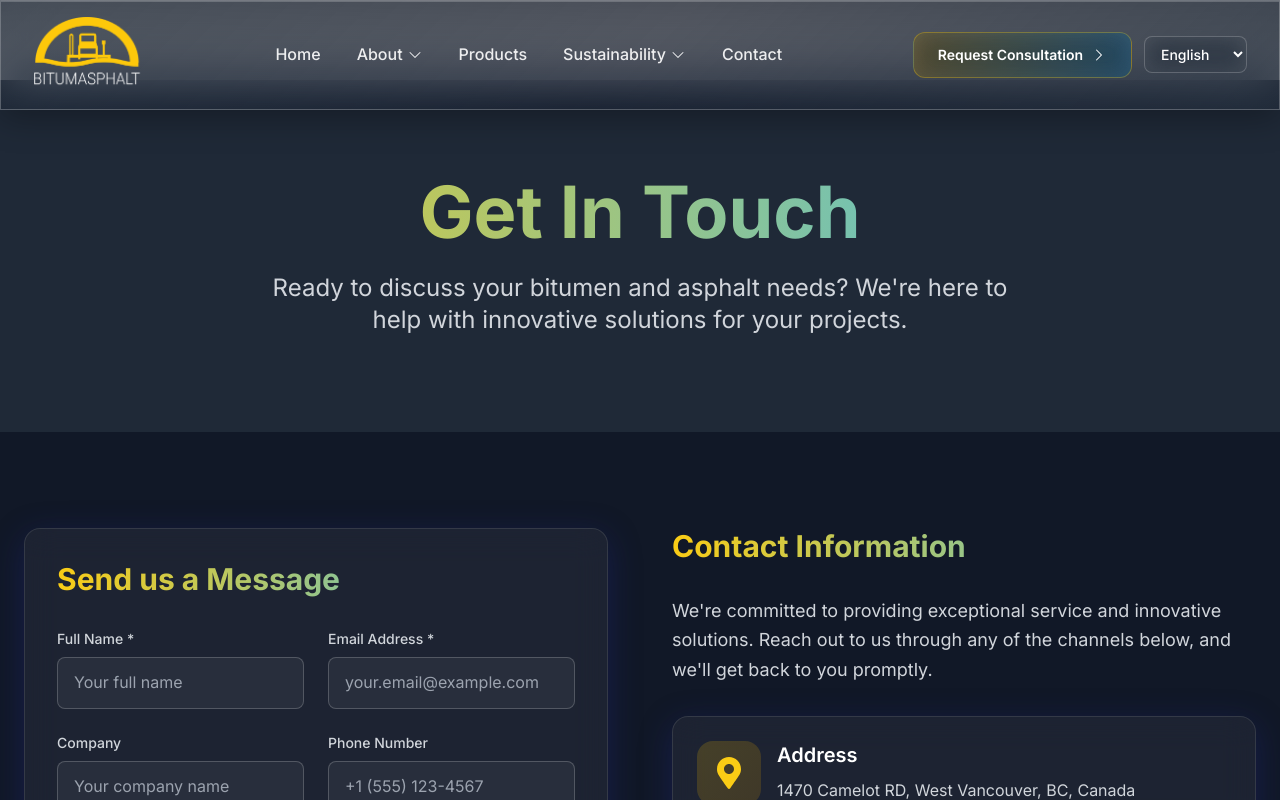
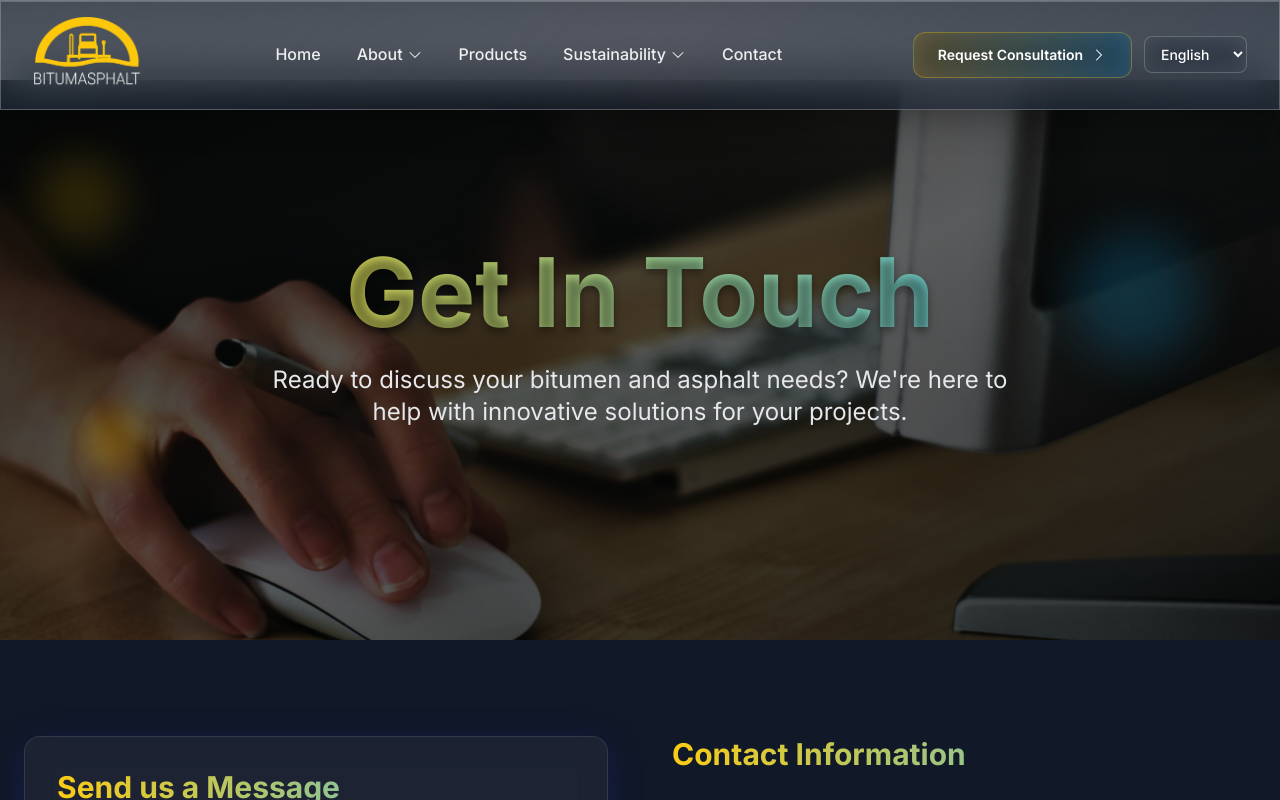
Before and after one commit to dejpa/bitumpro, a Next.js app: page /en/contact in a window 1280 px wide. Shown: the top 800 px of the page. Built offline with nearby package versions, Linux system fonts and the light colour scheme.

Commit message:
update contact's hero section's cover

```diff
--- a/src/app/[local]/contact/page.tsx
+++ b/src/app/[local]/contact/page.tsx
@@ -91,14 +91,30 @@ export default function Contact() {
   return (
     <div className="min-h-screen bg-gray-900 text-white">
       {/* Hero Section */}
-      <section className="relative py-24 bg-gray-800">
-        <div className="container mx-auto px-6 text-center">
-          <h1 className="text-5xl lg:text-7xl font-bold mb-6 gradient-text">
-            {t("contact.heroTitle")}
-          </h1>
-          <p className="text-xl lg:text-2xl text-gray-300 max-w-3xl mx-auto leading-relaxed">
-            {t("contact.heroDescription")}
-          </p>
+      <section className="relative min-h-[70vh] flex items-center justify-center overflow-hidden">
+        <div
+          className="absolute inset-0 bg-cover bg-center bg-no-repeat z-0"
+          style={{ backgroundImage: "url('/contact-cover.webp')" }}
+        >
+          <div className="absolute inset-0 bg-gradient-to-br from-black/80 via-black/60 to-black/80"></div>
+        </div>
+
+        {/* Floating elements */}
+        <div className="absolute inset-0 overflow-hidden pointer-events-none">
+          <div className="absolute top-20 left-10 w-20 h-20 bg-primary-500/20 rounded-full blur-xl floating"></div>
+          <div className="absolute top-40 right-20 w-32 h-32 bg-accent-500/20 rounded-full blur-xl floating [animation-delay:2s]"></div>
+          <div className="absolute bottom-40 left-20 w-16 h-16 bg-primary-400/30 rounded-full blur-lg floating [animation-delay:4s]"></div>
+        </div>
+
+        <div className="container mx-auto text-center relative z-10 px-6">
+          <div className="animate-fade-in">
+            <h1 className="text-6xl lg:text-8xl font-bold mb-6 gradient-text text-shadow-lg leading-tight">
+              {t("contact.heroTitle")}
+            </h1>
+            <p className="text-xl lg:text-2xl mb-12 text-gray-200 max-w-3xl mx-auto leading-relaxed">
+              {t("contact.heroDescription")}
+            </p>
+          </div>
         </div>
       </section>
 
```
Also changed, not shown: public/contact-cover.webp (added).
